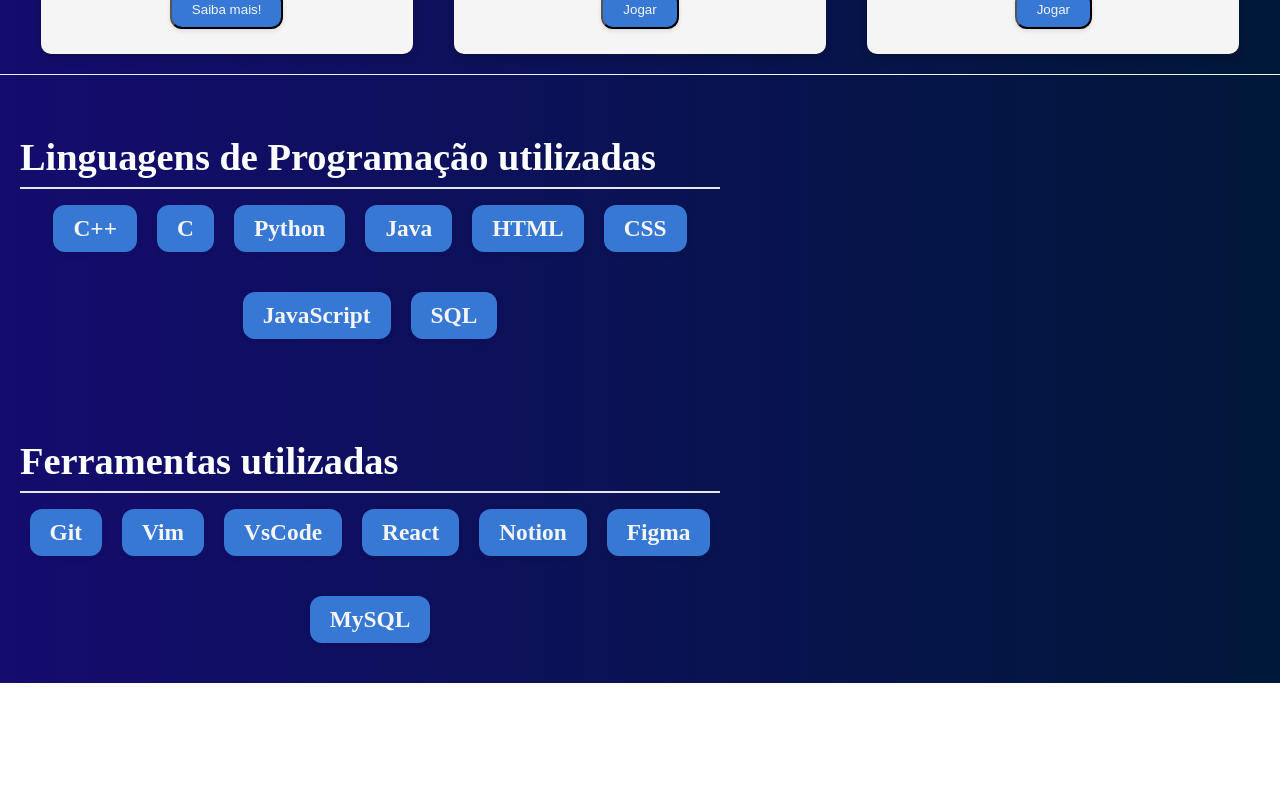
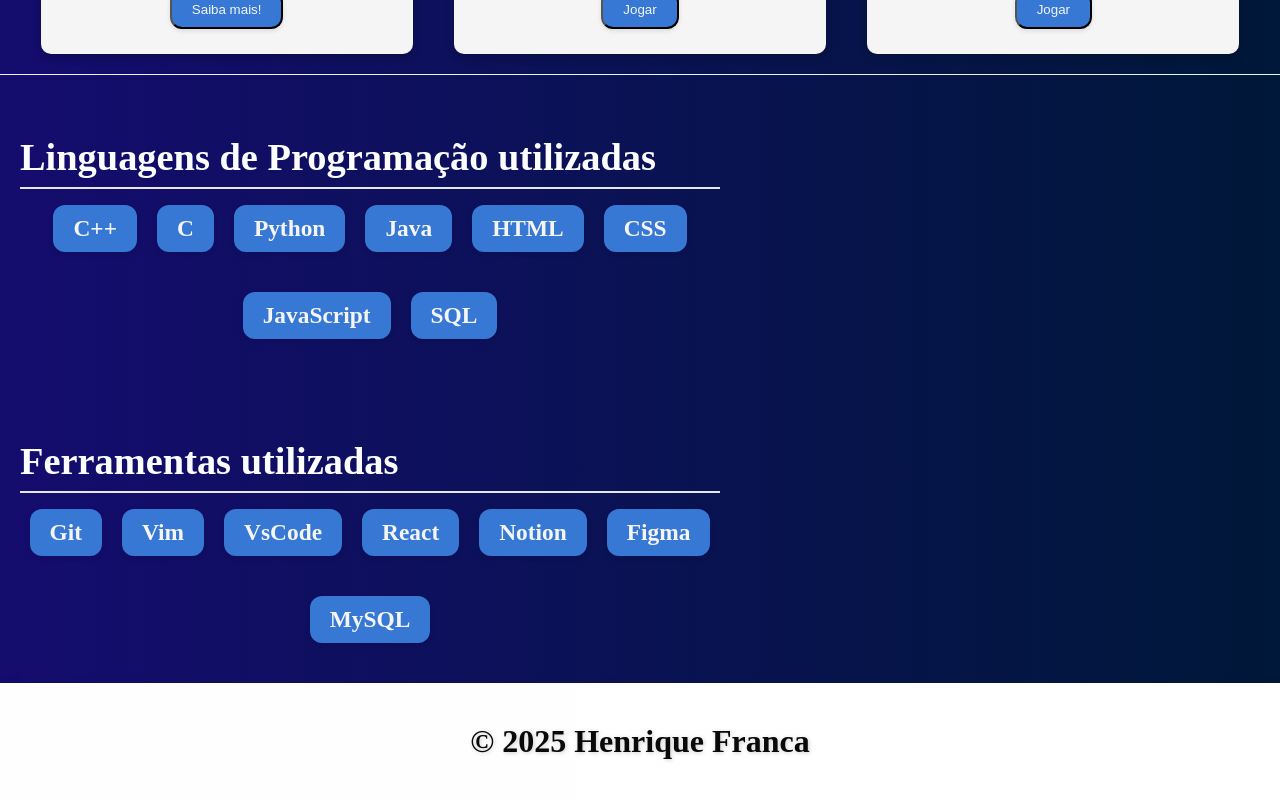
Before and after one commit to HenriqueFrancaa/Projeto-Portifolio-PWM, a Next.js app in the folder portifolio/: page / in a window 1280 px wide. Shown: the part 1563-2363 px from the top of the page. Before the commit the page ends 2246 px from the top, so only its background shows below. Built offline with nearby package versions, Linux system fonts and the light colour scheme.

Commit message:
Colocando Rodape

```diff
--- a/portifolio/app/globals.css
+++ b/portifolio/app/globals.css
@@ -33,6 +33,22 @@
   padding: 2.5rem 1rem;
   box-shadow: 0 4px 12px rgba(0, 0, 0, 0.15);
 }
+
+footer {
+  background: linear-gradient(to right, #fefefe, #ffffff);
+  color: #0a0909;
+  text-align: center;
+  padding: 2.5rem 1rem;
+  box-shadow: 0 4px 12px rgba(0, 0, 0, 0.15);
+}
+
+footer p{
+  font-size: 2rem;
+    margin-bottom: 1rem;
+    font-weight: bold;
+    text-shadow: 1px 1px 4px rgba(0, 0, 0, 0.2);
+}
+
 header h1 {
   font-size: 3rem;
   margin-bottom: 1rem;
--- a/portifolio/app/page.js
+++ b/portifolio/app/page.js
@@ -1,6 +1,7 @@
 import Image from "next/image";
 import styles from "./page.module.css";
 import { Cabecalho } from "@/components/cabecalho";
+import { Rodape } from "@/components/rodape";
 import Link from "next/link";
 
 export default function Home() {
@@ -99,9 +100,7 @@
             </div>
           </div>
       </div>
-
-
-
+      <Rodape />
     </>
   );
 }
--- /dev/null
+++ b/portifolio/components/rodape.jsx
@@ -0,0 +1,9 @@
+export  function Rodape() {
+    return (
+        <>
+        <footer>
+            <p>&copy; {new Date().getFullYear()} Henrique Franca</p>
+        </footer>
+        </>
+    )
+}
```
